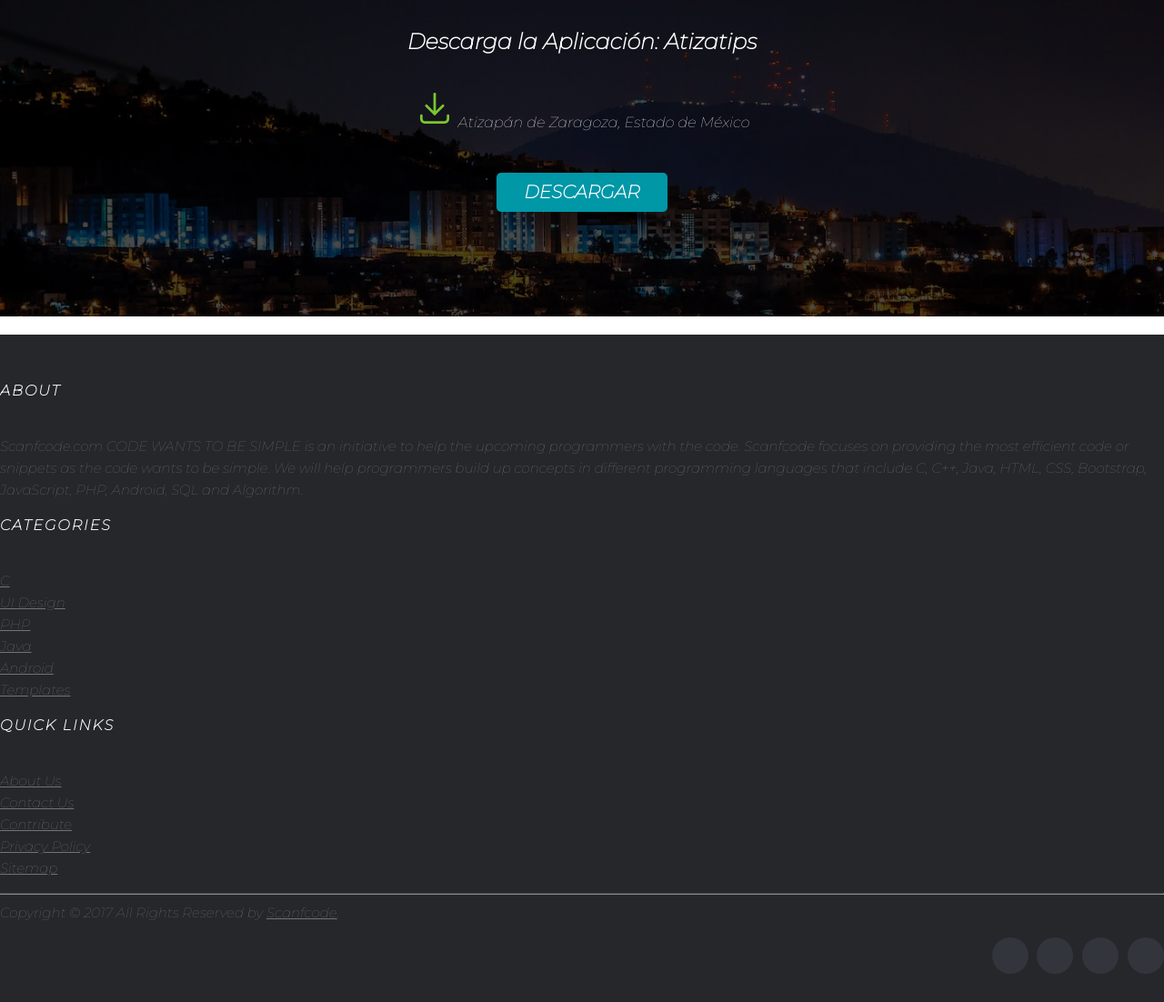
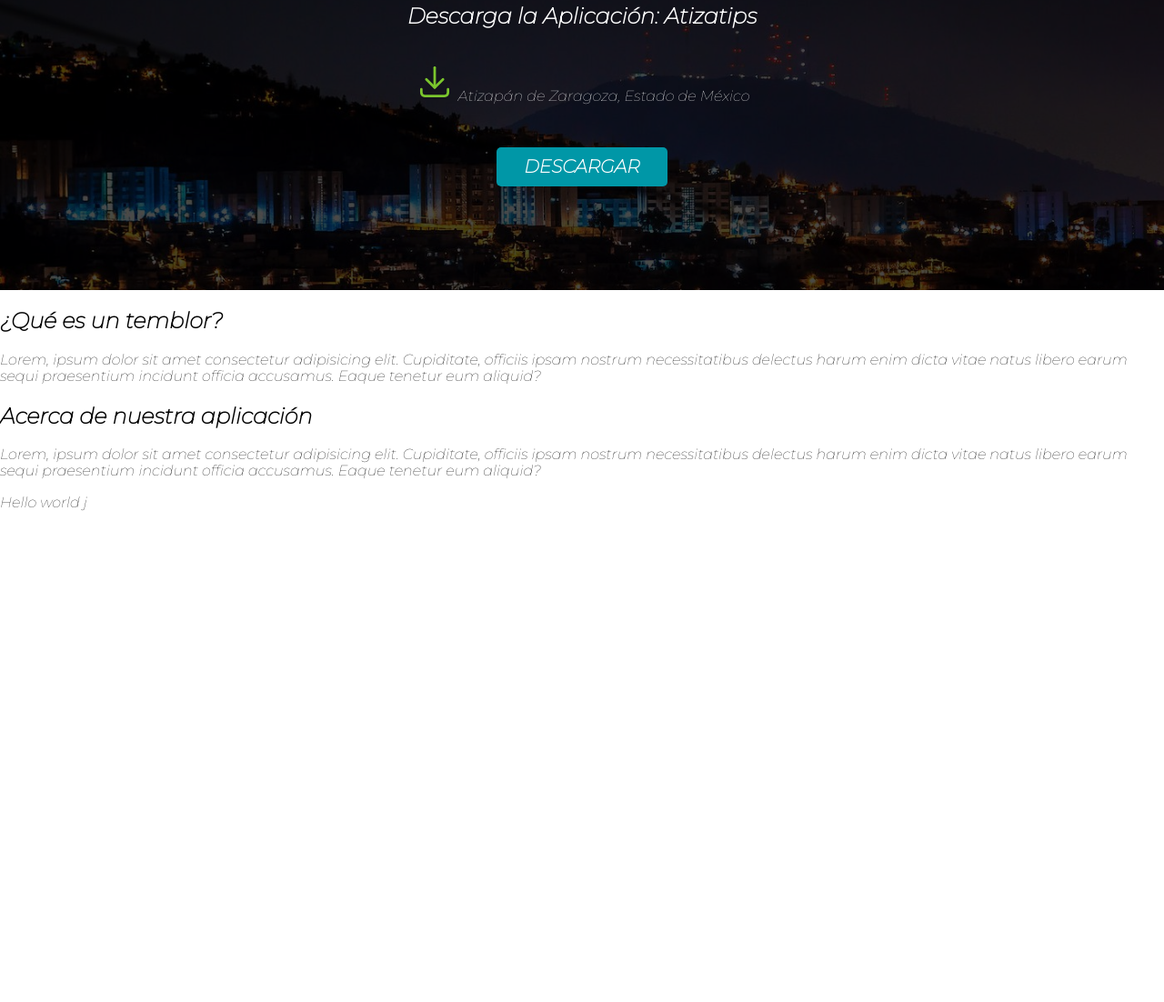
Before and after one commit to A01745312/TizAlerta, a website: page view/prueba.html in a window 1280 px wide. Shown: the part 269-1371 px from the top of the page at 91% size. After the commit the page ends 847 px from the top, so only its background shows below. Drawn offline with Linux system fonts and the light colour scheme; files that its build step writes are made by us from their sources; files whose address does not match are found by name.

Commit message:
Acomodo de FrontEnd

```diff
--- a/package.json
+++ b/package.json
@@ -4,7 +4,8 @@
   "description": "Este es un servidor Web",
   "main": "index.js",
   "scripts": {
-    "test": "echo \"Error: no test specified\" && exit 1"
+    "test": "echo \"Error: no test specified\" && exit 1",
+    "server": "nodemon index.js"
   },
   "repository": {
     "type": "git",
--- a/public/css/styles.css
+++ b/public/css/styles.css
@@ -16,9 +16,14 @@
 /* HTML GENERAL ----------------------------------*/
 html {
     font-size: 62.5%;
-    /*box-sizing: border-box;*/
+    box-sizing: border-box;
     /* Hack para Box Model **/
-    /*scroll-snap-type: y mandatory;*/
+    scroll-snap-type: y mandatory;
+}
+
+header {
+    margin-bottom: 1rem;
+    padding-bottom: 10rem;
 }
 
 body{
@@ -56,10 +61,6 @@
     background-color: var(--secundario);
 }
 
-.navegacion-principal {
-
-}
-
 .navegacion-principal a {
     background-color: var(--primario);
 }
@@ -70,6 +71,14 @@
     padding: 1rem;
     width: 30rem;
     float: left;
+}
+
+.tumblaind {
+    /*border: 1px solid */
+    border-radius: 1rem;
+    padding: 1rem;
+    width: 28rem;
+    float: right;
 }
 
 .line {
@@ -105,6 +114,7 @@
     background-size: cover;
     height: 450px;
     position: relative;
+    margin-top: 1rem;
     margin-bottom: 2rem;
 }
 
--- a/view/prueba.html
+++ b/view/prueba.html
@@ -19,12 +19,13 @@
 
     <header class="titulo">
         <img src="img/Diseño Lógica.png" class="tumblain">
-        <h1>Taiko <span> Team</span></h1>
+        <img src="img/EdomexF.png" class="tumblaind">
     </header>
 
-    <div class="line">
-        <br>
-    </div>
+        <div class="line">
+            <br>
+        </div>
+
 <!--<img src="/img/hero.jpg"> --->
 
 <!-- Descargar la APlicación ----------------------->
@@ -51,68 +52,33 @@
 <main>
     <!-- Serán las tarjetas -->
     <section>
+        <h2> ¿Qué es un temblor? </h2>
+            <p>
+                Lorem, ipsum dolor sit amet consectetur adipisicing elit.
+                Cupiditate, officiis ipsam nostrum necessitatibus delectus
+                harum enim dicta vitae natus libero earum sequi praesentium
+                incidunt officia accusamus. Eaque tenetur eum aliquid?
+            </p>
+    </section>
 
+    <section>
+        <h2> Acerca de nuestra aplicación </h2>
+        <p>
+            Lorem, ipsum dolor sit amet consectetur adipisicing elit.
+            Cupiditate, officiis ipsam nostrum necessitatibus delectus
+            harum enim dicta vitae natus libero earum sequi praesentium
+            incidunt officia accusamus. Eaque tenetur eum aliquid?
+        </p>
+
+
+        <p>
+            Hello world j
+        </p>
     </section>
 
 </main>
 
 <!-- Site footer -->
-<footer class="site-footer">
-    <div class="container">
-        <div class="row">
-            <div class="col-sm-12 col-md-6">
-                <h6>About</h6>
-                <p class="text-justify">Scanfcode.com <i>CODE WANTS TO BE SIMPLE </i> is an initiative to help the
-                    upcoming programmers with the code. Scanfcode focuses on providing the most efficient code or
-                    snippets as the code wants to be simple. We will help programmers build up concepts in different
-                    programming languages that include C, C++, Java, HTML, CSS, Bootstrap, JavaScript, PHP, Android, SQL
-                    and Algorithm.</p>
-            </div>
-
-            <div class="col-xs-6 col-md-3">
-                <h6>Categories</h6>
-                <ul class="footer-links">
-                    <li><a href="http://scanfcode.com/category/c-language/">C</a></li>
-                    <li><a href="http://scanfcode.com/category/front-end-development/">UI Design</a></li>
-                    <li><a href="http://scanfcode.com/category/back-end-development/">PHP</a></li>
-                    <li><a href="http://scanfcode.com/category/java-programming-language/">Java</a></li>
-                    <li><a href="http://scanfcode.com/category/android/">Android</a></li>
-                    <li><a href="http://scanfcode.com/category/templates/">Templates</a></li>
-                </ul>
-            </div>
-
-            <div class="col-xs-6 col-md-3">
-                <h6>Quick Links</h6>
-                <ul class="footer-links">
-                    <li><a href="http://scanfcode.com/about/">About Us</a></li>
-                    <li><a href="http://scanfcode.com/contact/">Contact Us</a></li>
-                    <li><a href="http://scanfcode.com/contribute-at-scanfcode/">Contribute</a></li>
-                    <li><a href="http://scanfcode.com/privacy-policy/">Privacy Policy</a></li>
-                    <li><a href="http://scanfcode.com/sitemap/">Sitemap</a></li>
-                </ul>
-            </div>
-        </div>
-        <hr>
-    </div>
-    <div class="container">
-        <div class="row">
-            <div class="col-md-8 col-sm-6 col-xs-12">
-                <p class="copyright-text">Copyright &copy; 2017 All Rights Reserved by
-                    <a href="#">Scanfcode</a>.
-                </p>
-            </div>
-
-            <div class="col-md-4 col-sm-6 col-xs-12">
-                <ul class="social-icons">
-                    <li><a class="facebook" href="#"><i class="fa fa-facebook"></i></a></li>
-                    <li><a class="twitter" href="#"><i class="fa fa-twitter"></i></a></li>
-                    <li><a class="dribbble" href="#"><i class="fa fa-dribbble"></i></a></li>
-                    <li><a class="linkedin" href="#"><i class="fa fa-linkedin"></i></a></li>
-                </ul>
-            </div>
-        </div>
-    </div>
-</footer>
 
 </body>
 </html>
```
Also changed, not shown: index.js (line endings or trailing spaces), public/css/normalize.css, public/img/Edomex.png (added), public/img/EdomexF.png (added).
